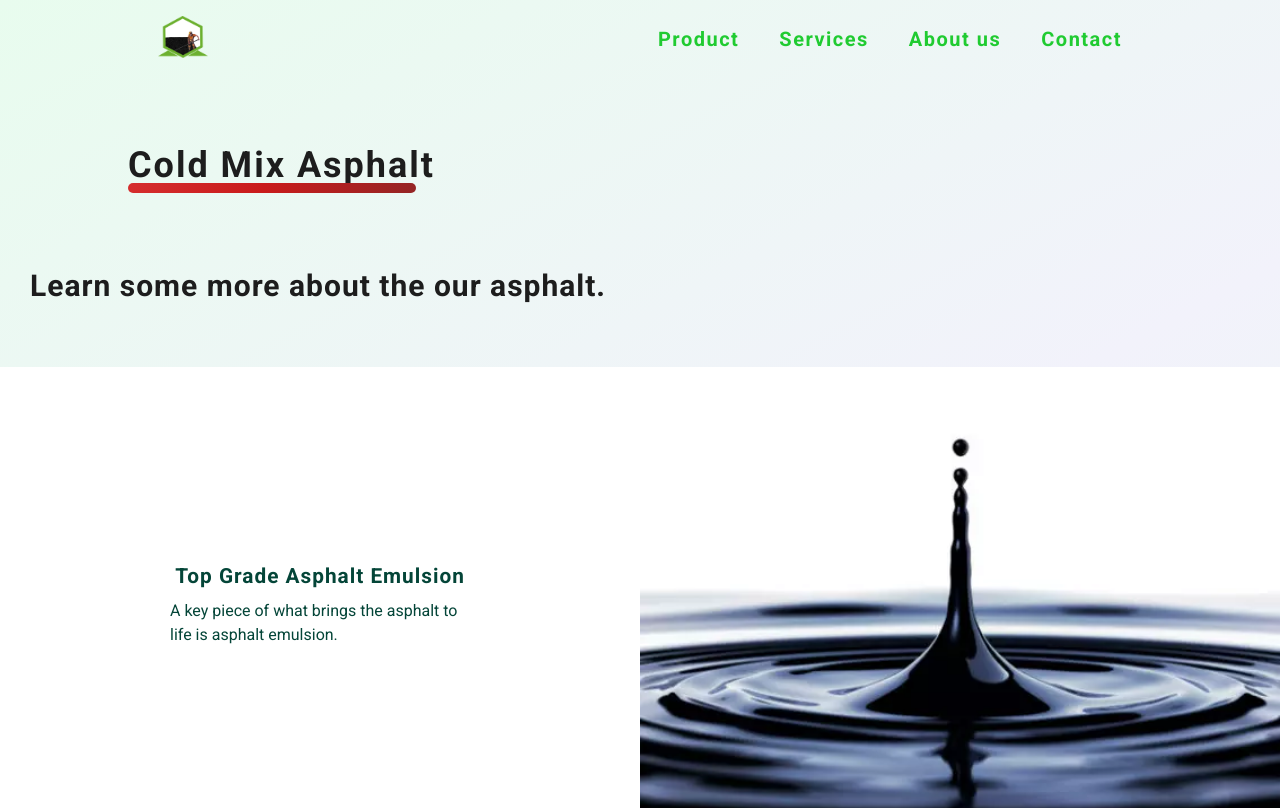
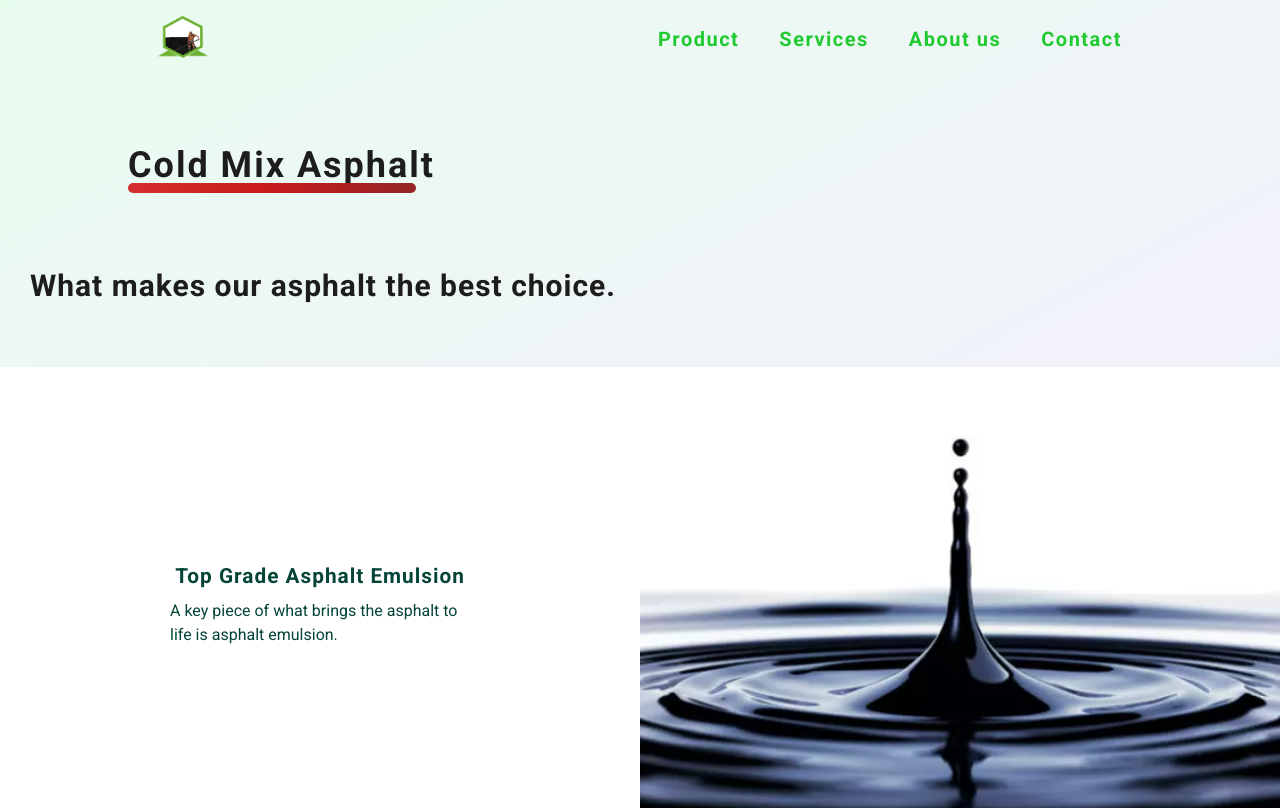
Before and after one commit to abeonweb/road-rescue-site, a React (Create React App) app: page /road-rescue-site/product in a window 1280 px wide. Shown: the top 808 px of the page. Built offline with nearby package versions, Linux system fonts and the light colour scheme.

Commit message:
re-wording title text

```diff
--- a/src/pages/Product.js
+++ b/src/pages/Product.js
@@ -6,7 +6,7 @@ export default function Product() {
         <main className="main">
             <h1 className="page--title">Cold Mix Asphalt</h1>
             <section className="section section-product">
-                <h2 className="section--title">Learn some more about the our asphalt.</h2>
+                <h2 className="section--title">What makes our asphalt the best choice.</h2>
                 <section className="section-product-features">
                     {
                         productFeatures.map((feature, index) => {
```
